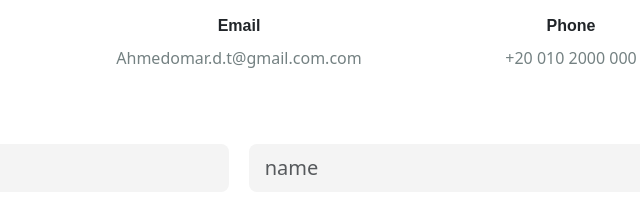
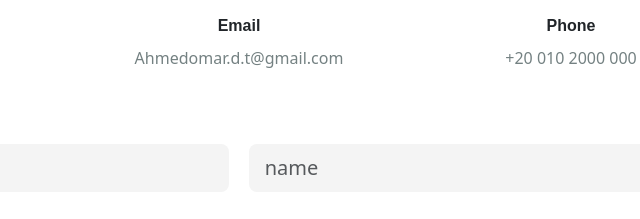
Before and after one commit to AhmedOmarDarwish/Ahmed-omar-Profile-Landing-page, a plain HTML site: page index.html in a window 1280 px wide. Shown: the part 4712-4931 px from the top of the page, 401-1041 px from the left. Drawn offline with nearby package versions, Linux system fonts and the light colour scheme.

Commit message:
Update index.html

```diff
--- a/index.html
+++ b/index.html
@@ -877,7 +877,7 @@
                   <i class="fa-solid fa-envelope"></i>
                 </div>
                 <span class="my-2">Email</span>
-                <p class="my-2">Ahmedomar.d.t@gmail.com.com</p>
+                <p class="my-2">Ahmedomar.d.t@gmail.com</p>
               </div>
               <div class="col-md-4 text-center">
                 <div
```
